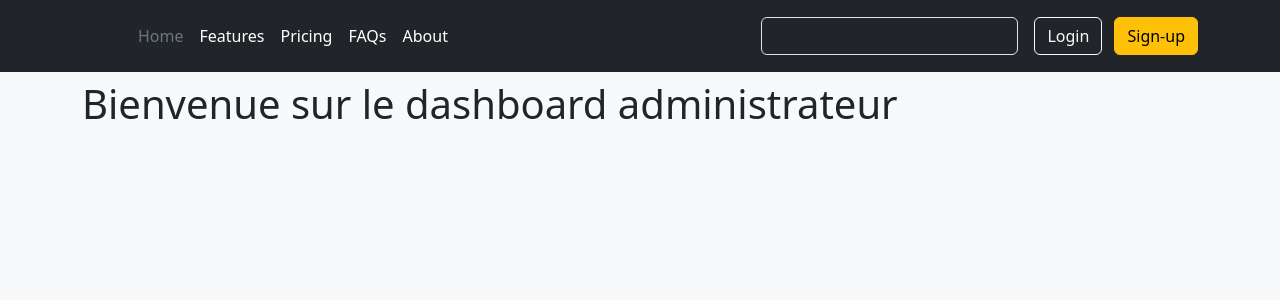
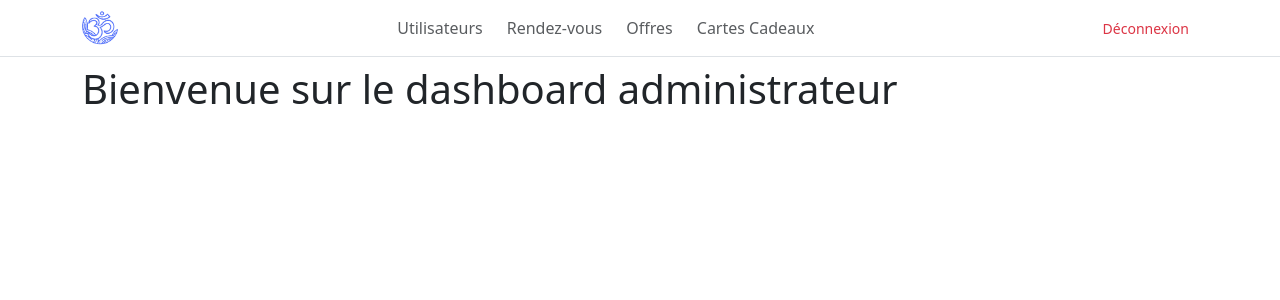
Before and after one commit to ayle57/adhyanga.fr, a Symfony app: template templates/admin/dashboard/index.html.twig in a window 1280 px wide. Shown: the top 300 px of the page. Run offline with Twig, Linux system fonts and the light colour scheme; the template is opened without the code that fills it, so the values that code supplies are empty; style sheets or scripts are compiled from the project's sources; some libraries are stand-ins or nearby versions.

Commit message:
feat: creating the navbar for admin pages and adding a scss specific file for admin pages

```diff
--- /dev/null
+++ b/assets/styles/admin.scss
@@ -0,0 +1,3 @@
+$primaryColor: #5271ff;
+
+.text-primary { color: $primaryColor; }
--- a/templates/admin/base.html.twig
+++ b/templates/admin/base.html.twig
@@ -9,9 +9,13 @@
 
     <link rel="shortcut icon" href="{{ asset("images/logo_admin.png") }}" type="image/x-icon">
 
+    <link rel="stylesheet" type="text/css" href="{{ asset("styles/admin.scss") }}">
+
     {% block stylesheets %}{% endblock %}
 </head>
-<body class="bg-light">
+<body class="bg-white">
+
+{% set currentRoute = app.request.attributes.get('_route') %}
 
 {% block body %}{% endblock %}
 
--- a/templates/admin/partials/_navbar.html.twig
+++ b/templates/admin/partials/_navbar.html.twig
@@ -1,26 +1,48 @@
-<header class="p-3 text-bg-dark">
+<header class="border-bottom bg-white">
     <div class="container">
-        <div class="d-flex flex-wrap align-items-center justify-content-center justify-content-lg-start"><a href="/"
-                                                                                                            class="d-flex align-items-center mb-2 mb-lg-0 text-white text-decoration-none">
-                <svg class="bi me-2" width="40" height="32" role="img" aria-label="Bootstrap">
-                    <use xlink:href="#bootstrap"></use>
-                </svg>
+        <div class="d-flex align-items-center justify-content-between py-2">
+
+            {# Logo #}
+            <a href="{{ path('admin_dashboard') }}" class="d-flex align-items-center text-decoration-none">
+                <img src="{{ asset('images/logo_admin.png') }}" width="36" height="36" alt="">
             </a>
-            <ul class="nav col-12 col-lg-auto me-lg-auto mb-2 justify-content-center mb-md-0">
-                <li><a href="#" class="nav-link px-2 text-secondary">Home</a></li>
-                <li><a href="#" class="nav-link px-2 text-white">Features</a></li>
-                <li><a href="#" class="nav-link px-2 text-white">Pricing</a></li>
-                <li><a href="#" class="nav-link px-2 text-white">FAQs</a></li>
-                <li><a href="#" class="nav-link px-2 text-white">About</a></li>
+
+            {# Nav #}
+            <ul class="nav gap-2">
+                <li class="nav-item">
+                    <a href="{{ path('admin_dashboard') }}"
+                       class="nav-link px-2 {{ currentRoute == 'admin_dashboard' ? 'fw-semibold text-primary' : 'text-muted' }}">
+                        Utilisateurs
+                    </a>
+                </li>
+
+                <li class="nav-item">
+                    <a href="#"
+                       class="nav-link px-2 {{ currentRoute == 'admin_pricing' ? 'fw-semibold text-primary' : 'text-muted' }}">
+                        Rendez-vous
+                    </a>
+                </li>
+
+                <li class="nav-item">
+                    <a href="#"
+                       class="nav-link px-2 {{ currentRoute starts with 'admin_faq' ? 'fw-semibold text-primary' : 'text-muted' }}">
+                        Offres
+                    </a>
+                </li>
+
+                <li class="nav-item">
+                    <a href="#"
+                       class="nav-link px-2 {{ currentRoute == 'admin_about' ? 'fw-semibold text-primary' : 'text-muted' }}">
+                        Cartes Cadeaux
+                    </a>
+                </li>
             </ul>
-            <form class="col-12 col-lg-auto mb-3 mb-lg-0 me-lg-3" role="search"><input type="search"
-                                                                                       class="form-control form-control-dark text-bg-dark"
-                                                                                       placeholder="Search..."
-                                                                                       aria-label="Search"></form>
-            <div class="text-end">
-                <button type="button" class="btn btn-outline-light me-2">Login</button>
-                <button type="button" class="btn btn-warning">Sign-up</button>
-            </div>
+
+            {# Logout #}
+            <a href="{{ path('app_logout') }}" class="btn btn-sm btn-link text-danger text-decoration-none">
+                Déconnexion
+            </a>
+
         </div>
     </div>
 </header>
--- a/templates/admin/security/login.html.twig
+++ b/templates/admin/security/login.html.twig
@@ -6,6 +6,7 @@
 {% endblock %}
 
 {% block body %}
+    <div class="container mt-2">
         <form method="post">
             {% if error %}
                 <div class="alert alert-danger">{{ error.messageKey|trans(error.messageData, 'security') }}</div>
@@ -13,7 +14,8 @@
 
             {% if app.user %}
                 <div class="mb-3 alert alert-info">
-                Vous êtes connecté en tant que {{ app.user.userIdentifier }}, <a href="{{ logout_path() }}" class="color-danger">Deconnexion</a>
+                    Vous êtes connecté en tant que {{ app.user.userIdentifier }}, <a href="{{ logout_path() }}"
+                                                                                     class="color-danger">Deconnexion</a>
                 </div>
             {% endif %}
 
@@ -48,4 +50,5 @@
                 Se connecter
             </button>
         </form>
+    </div>
 {% endblock %}
```
Lines whose indentation alone changed are shown as unchanged.
